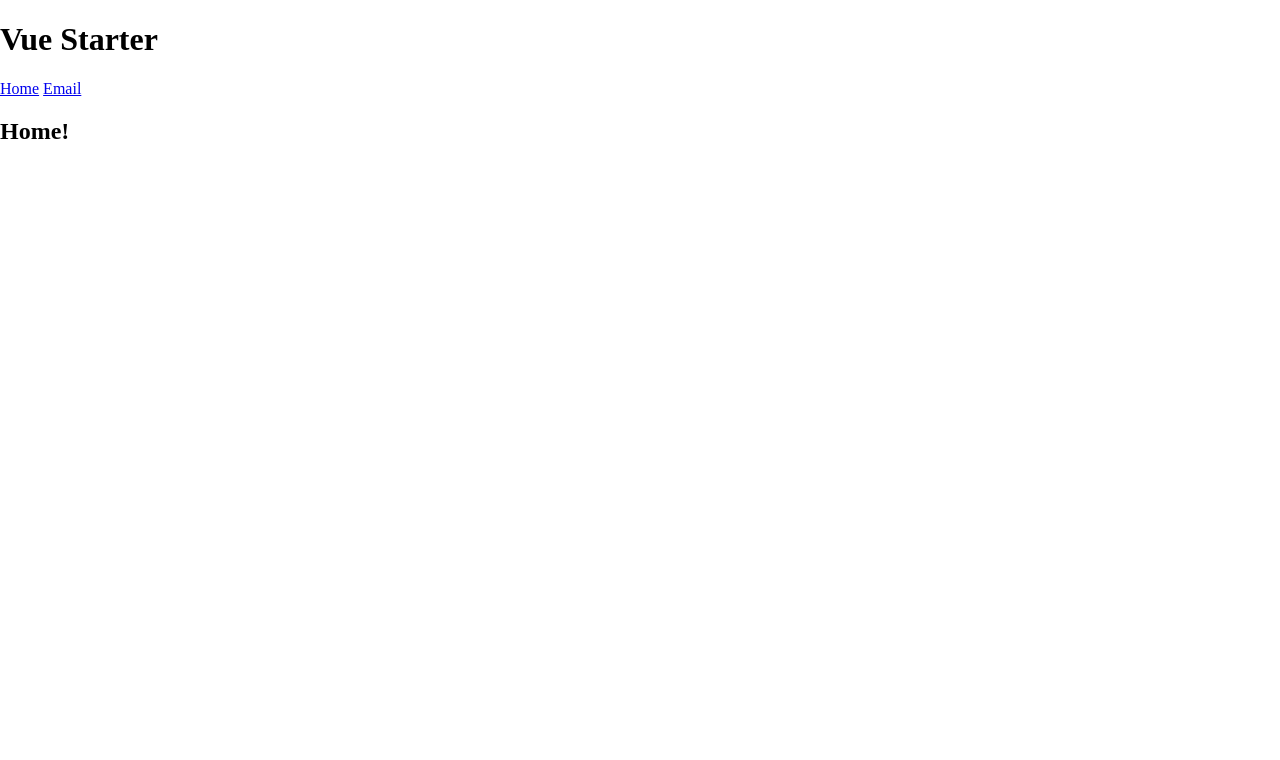
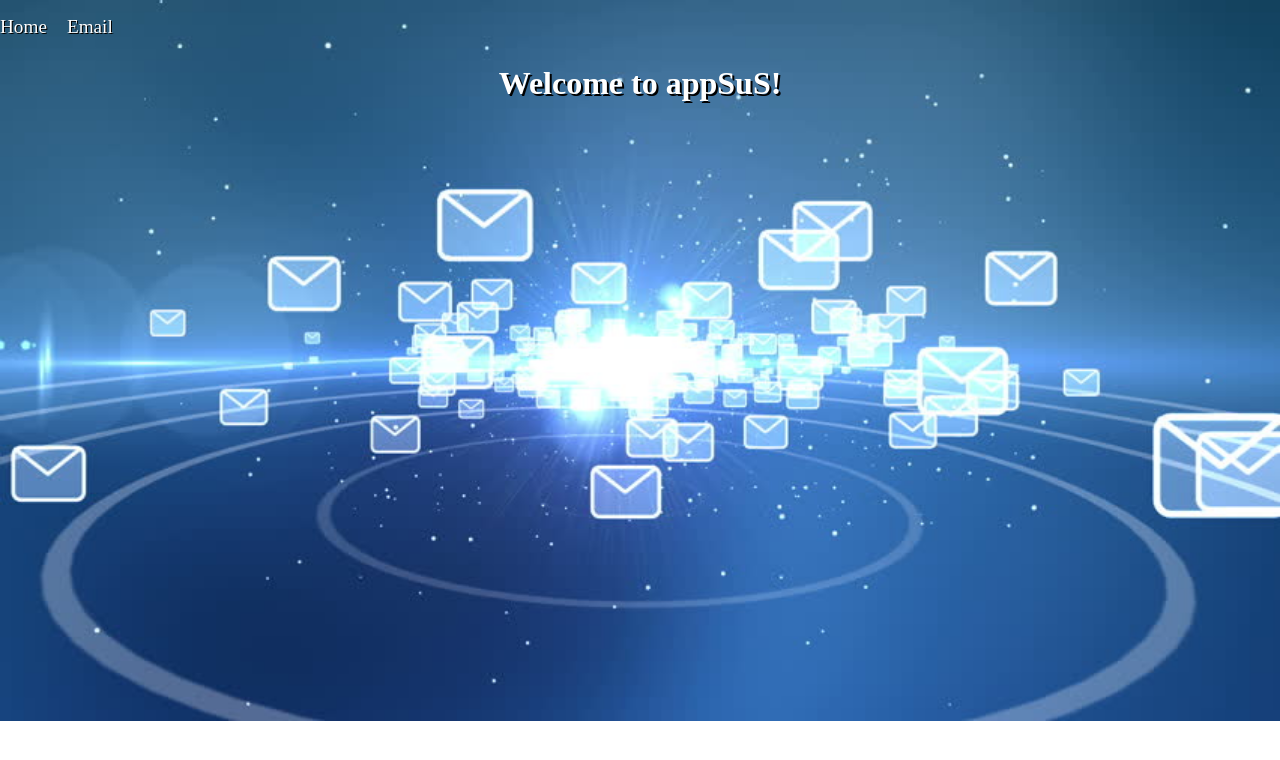
Before and after one commit to ebenzeev/appsus, a plain HTML site: page index.html in a window 1280 px wide. Drawn offline with Linux system fonts and the light colour scheme.

Commit message:
before mareging - adding style and

```diff
--- a/css/style.css
+++ b/css/style.css
@@ -4,12 +4,27 @@
 body {
     margin: 0;
     padding: 0;
+    background-image: url('../img/email-bg.jpg');
+    background-size: cover;
+    background-repeat: no-repeat;
+    min-width: 100%;
+    height: 100%;
+}
+
+.home {
+    text-align: center;
+} .home h1 {
+    font-size: 2em;
+    color: white;
+    text-shadow: 2px 2px black;
 }
 
 .email-home {
+    background: white;
+    opacity: 0.8;
     margin: 10px;
     padding: 20px;
-    border: 3px solid red;
+    border: 2px solid black;
 }
 
 .emails-area {
@@ -23,12 +38,14 @@ body {
     display: flex;
     flex-flow: row wrap;
     width: 400px;
+    padding: 2px 0;
 }
 
 .mail-details-item {
     width: 100%;
     display: flex;
     flex-direction: row;
+    cursor: pointer;
 }
 
 .mail-from {
@@ -43,13 +60,24 @@ body {
     min-width: 15%;
 }
 
+.email-detalis {
+    padding: 30px;
+    min-width: 35%;
+    border: 2px solid lightsteelblue;
+}
+
+.email-list {
+    min-width: 65%;
+    border: 5px solid lightsteelblue;
+}
+
 .email-preview {
     min-width: 100%;
     display: flex;
     justify-content: space-between;
 }
 
-.email-list {
+.email-list-items {
     min-width: 60%;
     /* width: 30%; */
     white-space: nowrap;
@@ -57,7 +85,7 @@ body {
     overflow: hidden;
 }
 
-.email-list ul li {
+.email-list-items ul li {
     list-style: none;
 }
 
@@ -83,3 +111,19 @@ body {
 .email-details > h2{
     font: bold;
 }
+
+.main-menu {
+    width: 100%;
+    display: flex;
+    flex-direction: row;
+    list-style: none;
+    padding: 0;
+}
+
+.nav-items {
+    padding-right: 20px;
+    text-decoration: none;
+    font-size: 1.2em;
+    color: white;
+    text-shadow: 1px 1px black;
+}
--- a/index.html
+++ b/index.html
@@ -13,10 +13,10 @@
 
     <div id="app">
         <header>
-            <h1>Vue Starter</h1>
-
-            <router-link exact to="/">Home</router-link>
-            <router-link to="/email">Email</router-link>
+            <ul class="main-menu">
+                <li><router-link exact to="/" class="nav-items">Home</router-link></li>
+                <li><router-link to="/email" class="nav-items">Email</router-link></li>
+            </ul>
         </header>
         <router-view></router-view>
     </div>
--- a/js/cmps/mister-email/email-list.js
+++ b/js/cmps/mister-email/email-list.js
@@ -3,8 +3,8 @@ import emailPreview from '../../cmps/mister-email/email-preview.js';
 export default {
     props:['emails'],
     template: `
-        <section class="">
-            <nav class="email-list">
+        <section class="email-list">
+            <nav class="email-list-items">
                 <ul>
                     <li v-for="(email,idx) in emails">
                         <email-preview :email="email" @click.native="emitSelected(idx)"></email-preview>
--- a/js/pages/appsus.home.js
+++ b/js/pages/appsus.home.js
@@ -1,7 +1,13 @@
 export default {
     template: `
     <section class="home">
-        <h1>Home!</h1>
+        <header>
+            <h1>Welcome to appSuS!</h1>
+        <header>
+<!--
+        <main></main>
+
+        <footer></fotter> -->
     </section>
     `
 }
```
Also changed, not shown: img/email-bg.jpg (added), img/giphy.gif (added), img/loader-animation copy.gif (added), img/loader-animation.gif (added), img/loading.gif (added), img/orel.gif (added).
